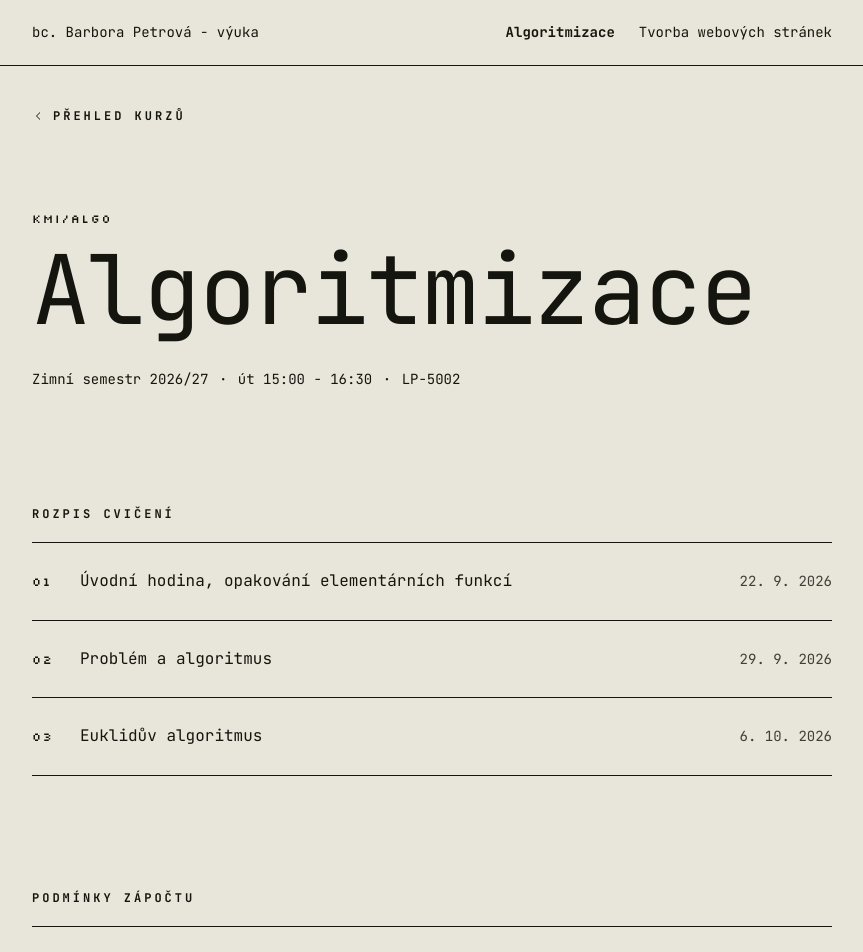
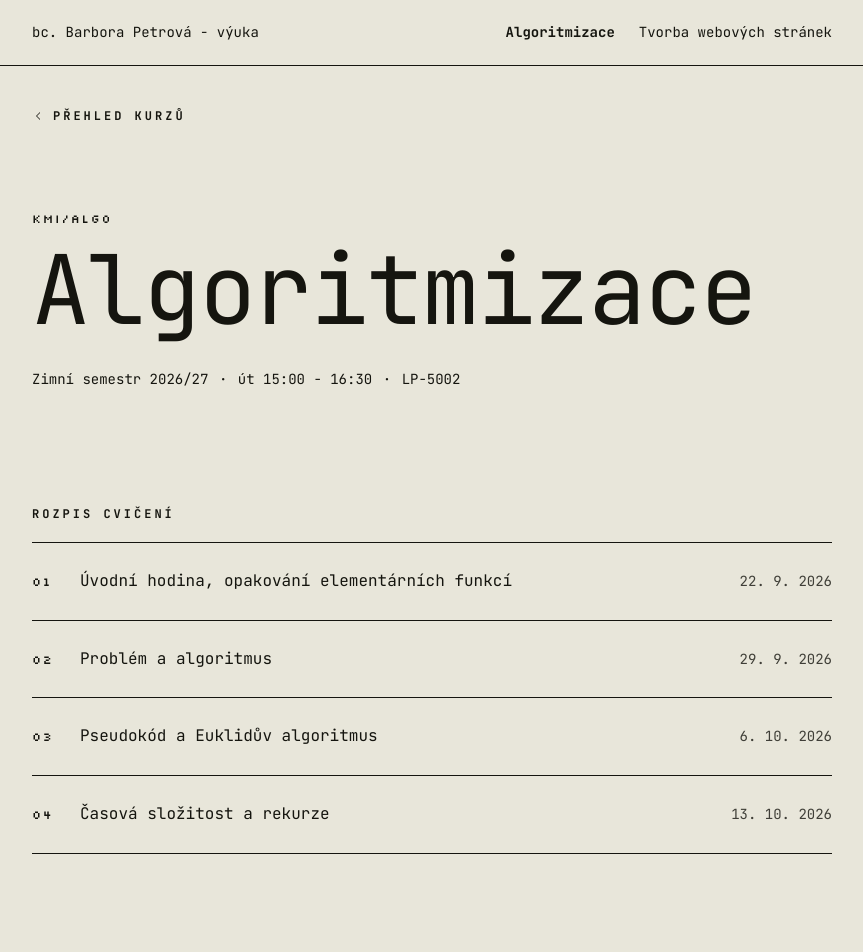
Before and after one commit to BarboraPetrova/vyuka, a React (Create React App) app: page /#/courses/algo in a window 1280 px wide. Shown: the top 952 px of the page, without its empty margins (208-1071 px from the left). Built offline with nearby package versions, Linux system fonts and the light colour scheme; what better-react-mathjax would draw is missing.

Commit message:
Add content and tasks for pseudocode and Euclidean algorithm lecture; introduce new lecture on time complexity and recursion

```diff
--- a/src/data/courses.js
+++ b/src/data/courses.js
@@ -49,18 +49,34 @@ const algoLecture2 = {
 
 const algoLecture3 = {
     id: "3",
-    topic: "Euklidův algoritmus",
+    topic: "Pseudokód a Euklidův algoritmus",
     date: "6. 10. 2026",
+    content: [
+        <>Navázali jsme na pojmy z předchozí hodiny a zaměřili se na <span>způsoby zápisu algoritmu</span>. Ukázali jsme si tři základní možnosti - popis pomocí přirozeného jazyka, zápis v konkrétním programovacím jazyce a zápis pomocí pseudokódu. Následně jsme se seznámili se <span>základními konstrukcemi pseudokódu</span>, které budeme v průběhu kurzu používat, například přiřazením, podmínkami, cykly, voláním funkcí, návratovou hodnotou a prací s poli.</>,
+        <>Dále jsme si představili <span>základní vlastnosti algoritmů</span>, kterými se budeme v následujících hodinách podrobněji zabývat (korektnost, složitost a optimalitu). U jednotlivých pojmů jsme si na jednoduchých příkladech vysvětlili jejich základní význam a motivaci. V závěru hodiny jsme se věnovali <span>hledání největšího společného dělitele</span> a na konkrétních vstupech jsme simulovali průběh <span>naivního a Eukleidova algoritmu</span>.</>,
+        <>Studenti by měli být schopni <span>přečíst jednoduchý pseudokód, sledovat jeho průběh a popsat, co daný algoritmus provádí</span>. V dalších hodinách se budeme postupně zaměřovat také na <span>samostatný návrh posloupnosti instrukcí a jejich zápis pomocí pseudokódu</span>.</>
+    ],
+    tasks: [
+        <>Navrhněte v pseudokódu algoritmus, kde IN: číslo x, OUT: jeho ciferný součet.</>,
+        <>Navrhněte v pseudokódu algoritmus, kde IN: číslo x, OUT: součet jeho dělitelů.</>
+    ],
+
+}
+
+const algoLecture4 = {
+    id: "4",
+    topic: "Časová složitost a rekurze",
+    date: "13. 10. 2026",
     content: [],
     tasks: [],
-
 }
 
 
 const algoLectures = [
     algoLecture1,
     algoLecture2,
-    algoLecture3
+    algoLecture3,
+    algoLecture4
 ]
 
 /* --- Algoritmy - kurz ----------------------------------------------------- */
```
